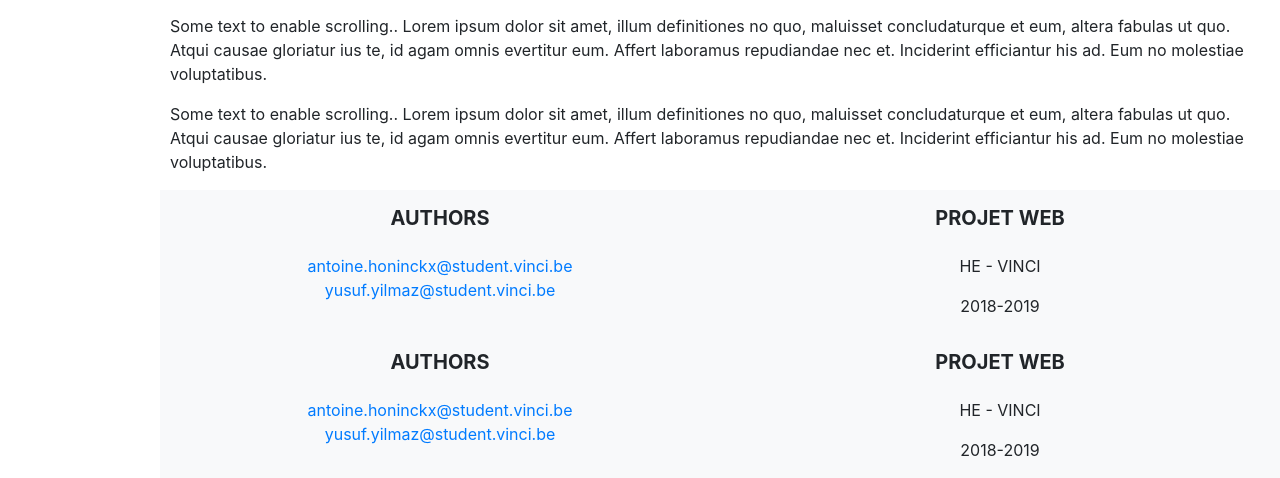
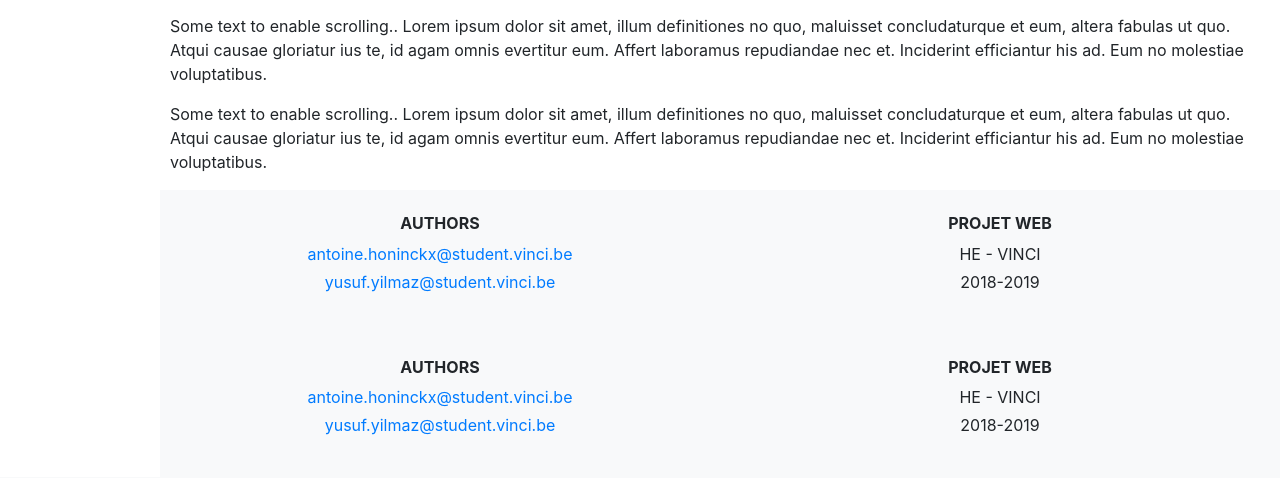
Before and after one commit to Yusuf-Ymz/ClassNotFound, a PHP site: template views/footer.php in a window 1280 px wide. Shown: the part 959-1437 px from the top of the page. After the commit the page ends 1394 px from the top, so only its background shows below. Run offline with PHP 8.4, Linux system fonts and the light colour scheme; the template is opened without the code that fills it, so the values that code supplies are empty; some libraries are stand-ins or nearby versions.

Commit message:
Modification footer

```diff
--- a/views/CSS/style.css
+++ b/views/CSS/style.css
@@ -4,6 +4,8 @@
 
 #footer {
     margin-left: 160px;
+    padding-top:0px;
+    padding-bottom: 0px;
 }
 
 #brand {
@@ -23,9 +25,9 @@
     width: 160px;
     position: fixed;
     z-index: 1;
-    top: 0;
-    left: 0;
-    background-color: #fff;
+    top:0;
+    left:0;
+    background-color:#fff;
     overflow-x: hidden;
     padding-top: 20px;
 }
--- a/views/footer.php
+++ b/views/footer.php
@@ -1,28 +1,25 @@
 </div>
-<footer id="footer" class="footer-page font-small indigo bg-light">
+<footer id="footer" class="footer-page font-small indigo bg-light py-4">
     <div class="container-fluid text-center text-md-center">
         <div class="row">
             <div class="col-6 mx-auto">
-                <h5 class="font-weight-bold text-uppercase mt-3 mb-4">Authors</h5>
+                <h6 class="font-weight-bold text-uppercase ">Authors</h6>
                 <ul class="list-unstyled">
                     <li>
                         <a href="#!">antoine.honinckx@student.vinci.be</a>
                     </li>
-                    <li>
+                    <li class="mt-1">
                         <a href="#!">yusuf.yilmaz@student.vinci.be</a>
                     </li>
                 </ul>
             </div>
             <div class="col-6 mx-auto">
-                <h5 class="font-weight-bold text-uppercase mt-3 mb-4">Projet Web</h5>
+                <h6 class="font-weight-bold text-uppercase">Projet Web</h6>
                 <ul class="list-unstyled">
-                    <li>
-                        <p>HE - VINCI</p>
-                    </li>
-                    <li>
-                        <p>2018-2019</p>
-                    </li>
+                    <li >HE - VINCI </li>
+                    <li class="mt-1">2018-2019</li>
                 </ul>
+
             </div>
         </div>
     </div>
```
